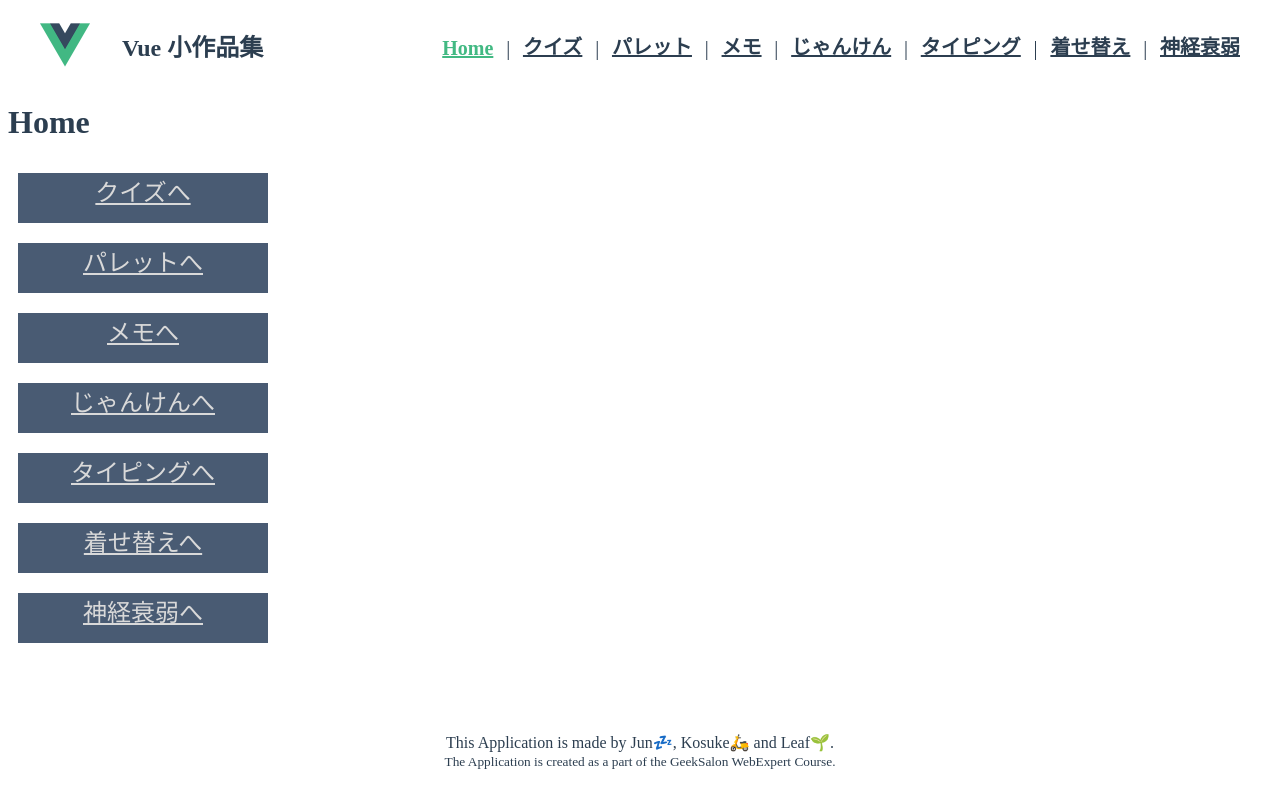
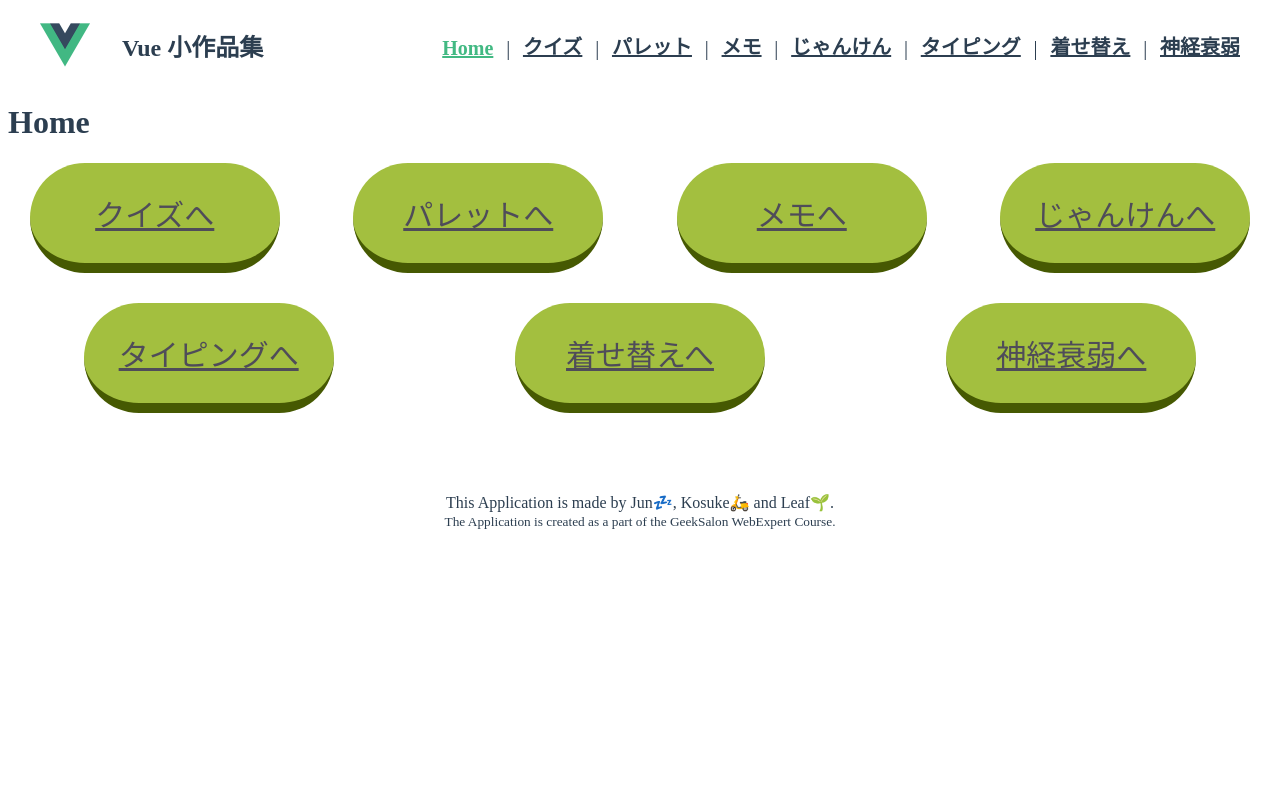
Before and after one commit to webex15-team-1/demo-team-app, a Vue app: page / in a window 1280 px wide. Shown: the top 808 px of the page. Built offline with nearby package versions, Linux system fonts and the light colour scheme.

Commit message:
ボタンひとまず完成させました

```diff
--- a/src/views/HomeView.vue
+++ b/src/views/HomeView.vue
@@ -1,14 +1,22 @@
 <template>
   <h1>Home</h1>
   <div class="link">
-    <router-link to="/quiz" class="link__home">クイズへ</router-link>
-    <router-link to="/palette" class="link__home">パレットへ</router-link>
-    <router-link to="/memo" class="link__home">メモへ</router-link>
-    <router-link to="/janken" class="link__home">じゃんけんへ</router-link>
-    <router-link to="/typing" class="link__home">タイピングへ</router-link>
-    <router-link to="/kisekae" class="link__home">着せ替えへ</router-link>
+    <router-link to="/quiz" class="link__home"><div>クイズへ</div></router-link>
+    <router-link to="/palette" class="link__home"
+      ><div>パレットへ</div></router-link
+    >
+    <router-link to="/memo" class="link__home"><div>メモへ</div></router-link>
+    <router-link to="/janken" class="link__home"
+      ><div>じゃんけんへ</div></router-link
+    >
+    <router-link to="/typing" class="link__home"
+      ><div>タイピングへ</div></router-link
+    >
+    <router-link to="/kisekae" class="link__home"
+      ><div>着せ替えへ</div></router-link
+    >
     <router-link to="/shinkei-suijaku" class="link__home"
-      >神経衰弱へ</router-link
+      ><div>神経衰弱へ</div></router-link
     >
   </div>
 </template>
@@ -16,17 +24,31 @@
 <style>
 .link {
   display: flex;
-  flex-direction: column;
+  flex-wrap: wrap;
+  gap: 30px;
   justify-content: space-around;
 }
 
 .link__home {
+  display: flex;
+  justify-content: center;
+  align-items: center;
+  /* リンクを中央ぞろえ */
   width: 250px;
-  height: 50px;
+  height: 100px;
   text-align: center;
-  font-size: 24px;
-  color: #d9d9d9;
-  background-color: #495b73;
-  margin: 10px;
+  font-size: 30px;
+  color: #4f4c59;
+  background-color: #a3bf3f;
+  border-radius: 60px;
+  border-bottom: 10px solid #465902;
+}
+
+.link__home:hover {
+  margin-top: 7px;
+  border-bottom: 3px solid #465902;
+  /* 合計で元のボーダーと等しくする */
+  transition: 0.3s;
+  color: #592e42;
 }
 </style>
```
